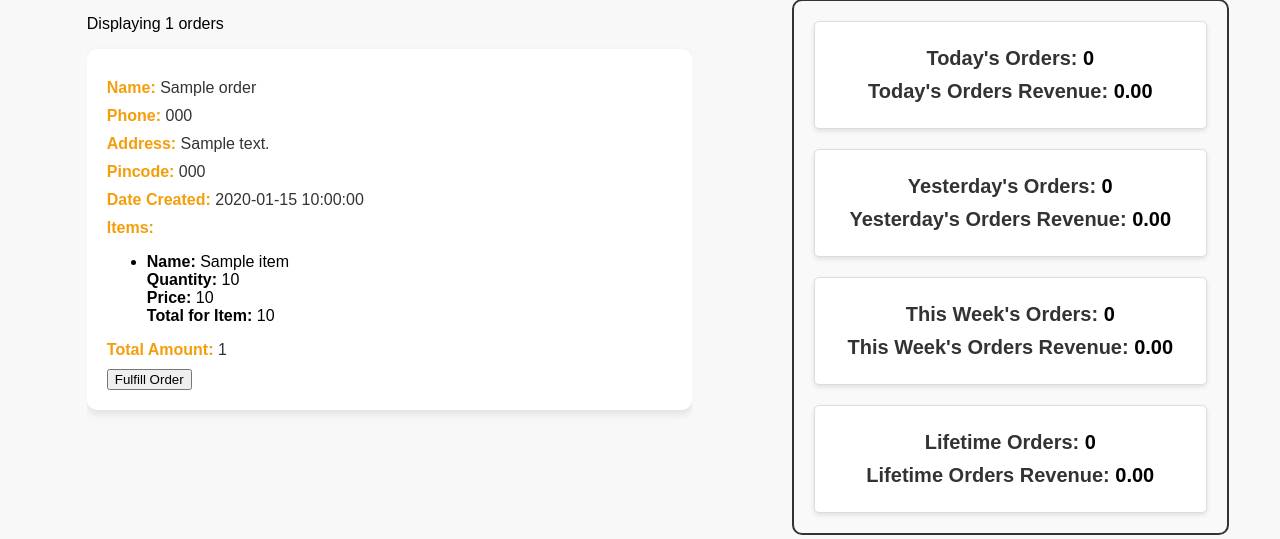
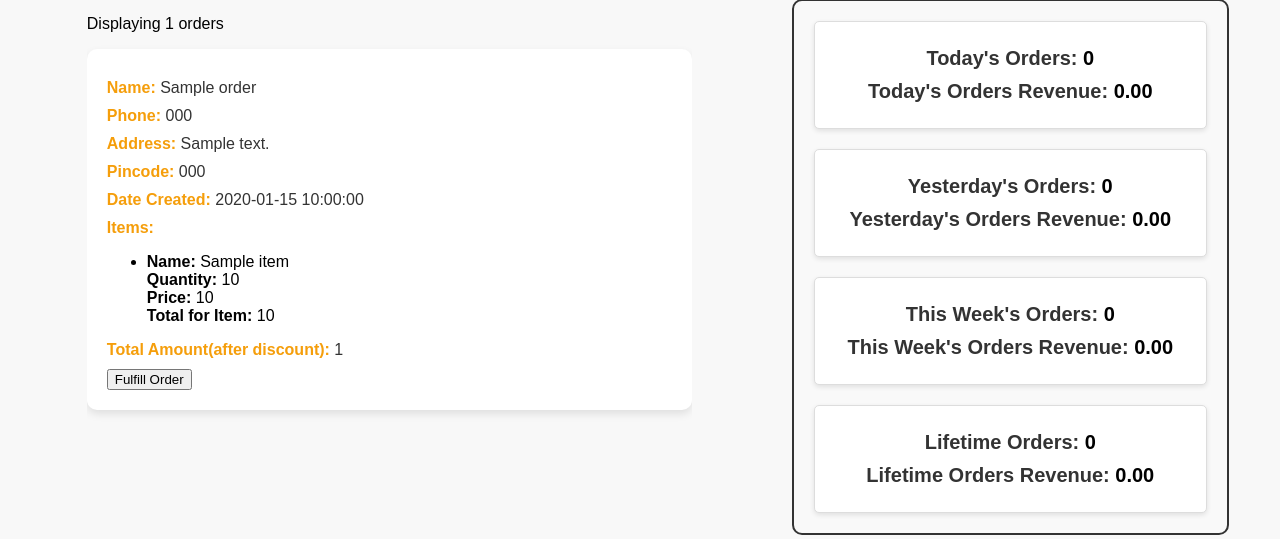
Before and after one commit to CHEFSBHOJAN/CHEFS_BHOJAN_WEBSITE_backend, a Flask app: template templates/margao_orders.html in a window 1280 px wide. Shown: the part 106-645 px from the top of the page. Run offline with Flask 3, Linux system fonts and the light colour scheme; the template is opened without the code that fills it: most values are stand-ins (such as "Sample title", 1, 10 or a date in 2020); some libraries are stand-ins or nearby versions.

Commit message:
modfied total cost to calculate in discount

```diff
--- a/app.py
+++ b/app.py
@@ -107,8 +107,7 @@ def margao_orders():
                 'item_total': item_total
             })
             total_amount += item_total
-        order['items_list'] = items_list
-        order['total_amount'] = total_amount
+        order['total_amount'] = round(total_amount / 1.2, 2)
 
     return render_template('margao_orders.html', orders=orders)
 
--- a/templates/margao_orders.html
+++ b/templates/margao_orders.html
@@ -37,7 +37,7 @@
                                         {% endfor %}
                                     </ul>
                                 </div>
-                                <p><strong>Total Amount:</strong> {{ order['total_amount'] }}</p>
+                                <p><strong>Total Amount(after discount):</strong> {{ order['total_amount'] }}</p>
                                 {% if not order.fulfilled %}
                                     <button onclick="orderFulfilled('{{ order.orderId }}')">
                                         Fulfill Order
```
